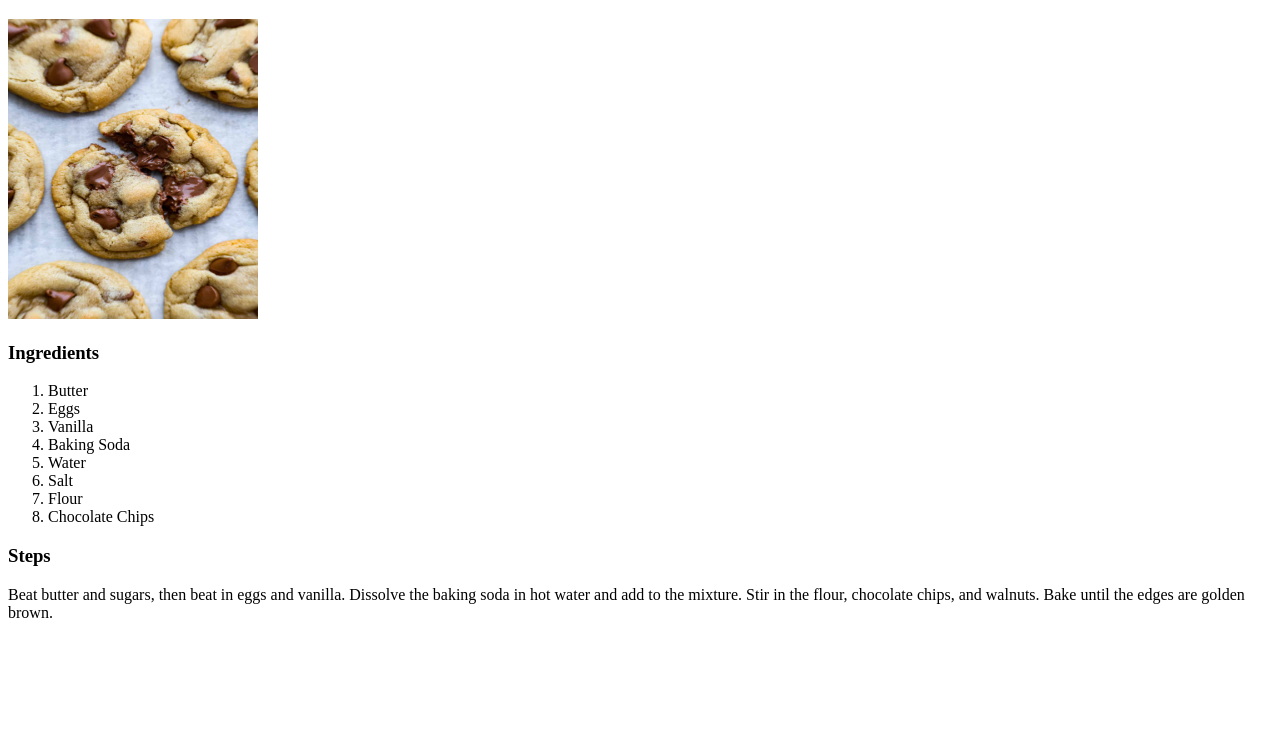
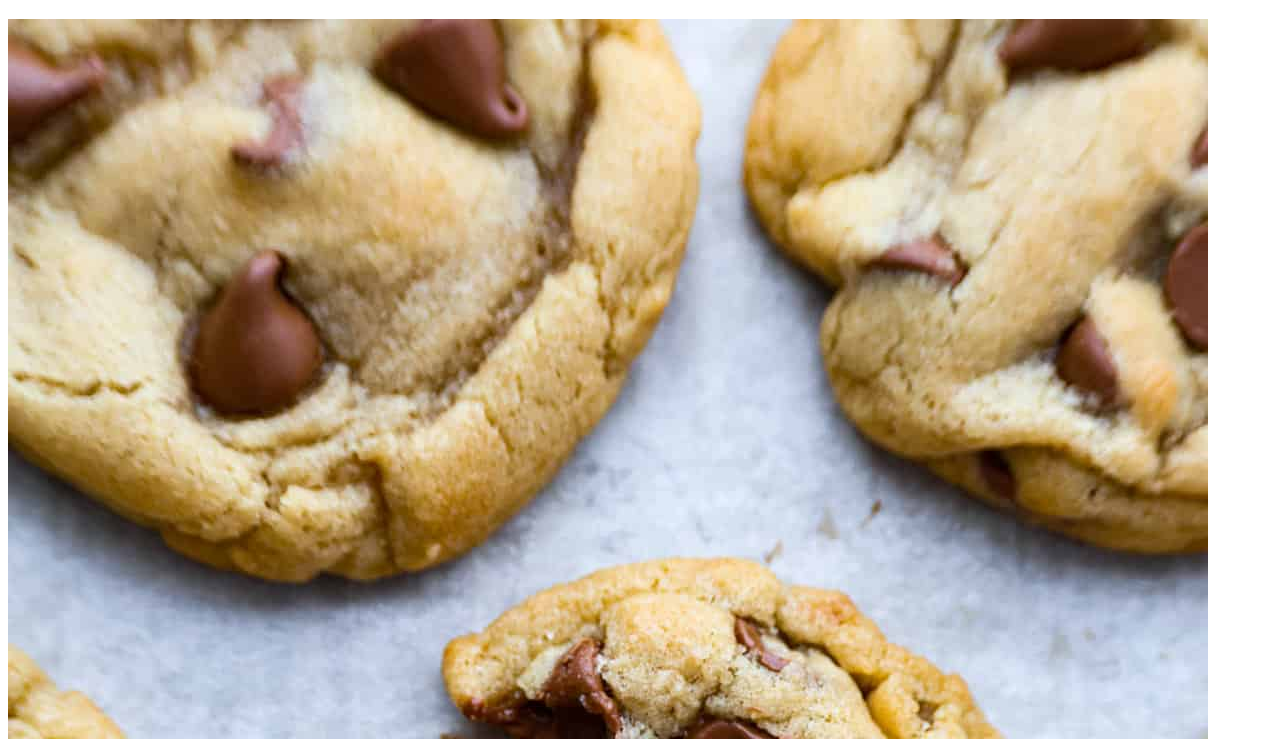
Before and after one commit to SimrahRuqiya/odin-recipes, a plain HTML site: page recipes/cookies.html in a window 1280 px wide. Shown: the part 61-800 px from the top of the page. Drawn offline with Linux system fonts and the light colour scheme.

Commit message:
Update cookies.html

```diff
--- a/recipes/cookies.html
+++ b/recipes/cookies.html
@@ -7,7 +7,7 @@
     <body>
         <h1>Chocolate Chip Cookies</h1>
         <p>
-            <img src="cookiepic.jpg" alt="Cookies" height="300" width="250">
+            <img src="cookiepic.jpg" alt="Cookies">
         </p>
         <p>
             <h3>Ingredients</h3>
```
